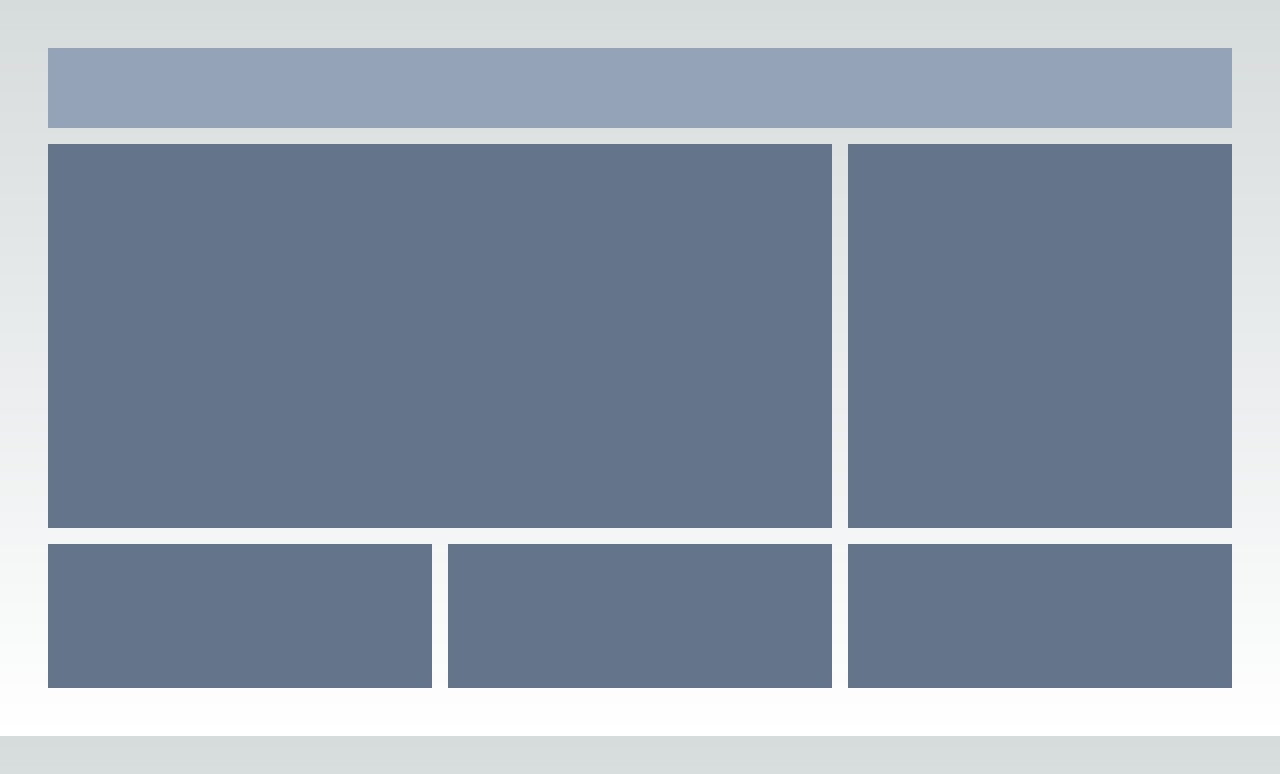
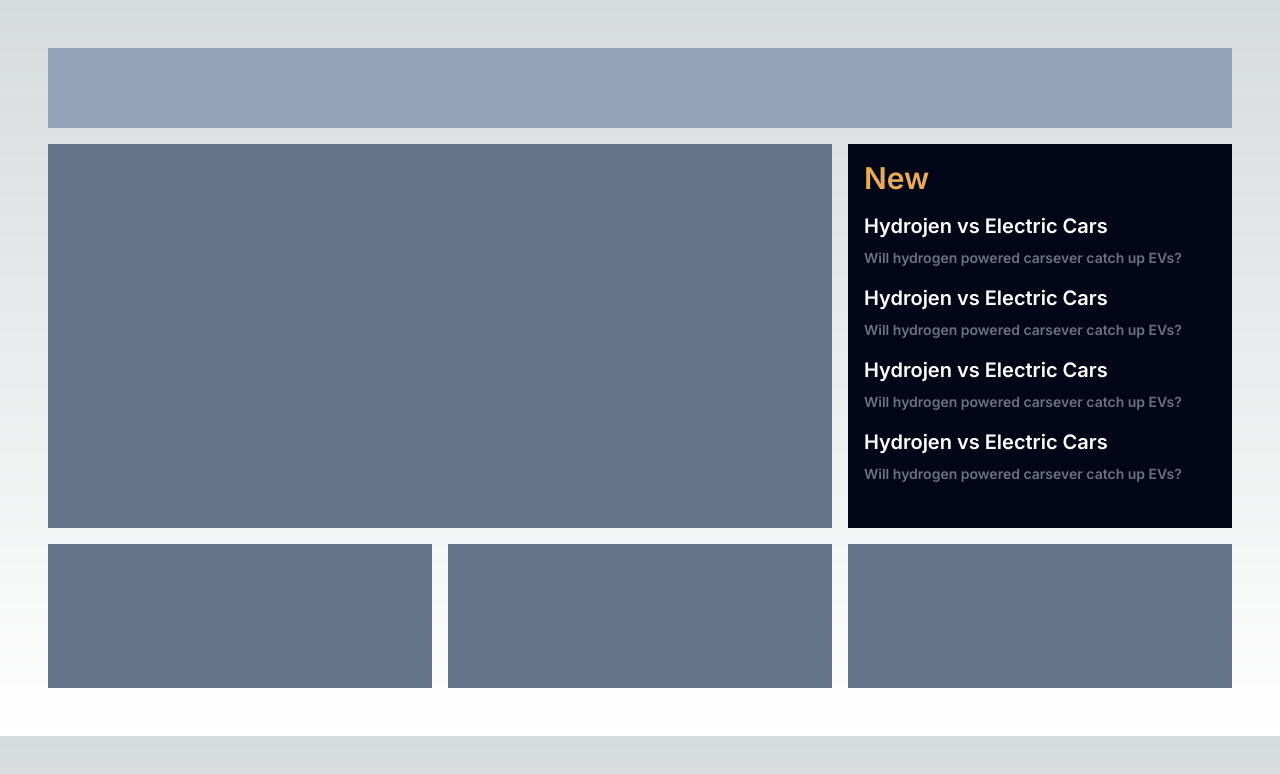
Before and after one commit to osmanyusufakkus/news-homepage-main, a Next.js app in the folder news-homepage/: page / in a window 1280 px wide. Shown: the top 774 px of the page. Built offline with nearby package versions, Linux system fonts and the light colour scheme.

Commit message:
Add news components

```diff
--- a/news-homepage/src/app/page.tsx
+++ b/news-homepage/src/app/page.tsx
@@ -1,4 +1,5 @@
-import Image from 'next/image'
+import NewsContainer from "@/components/NewsContainer";
+
 
 export default function Home() {
   return (
@@ -6,7 +7,7 @@ export default function Home() {
       <div className='w-full h-20 bg-slate-400'></div>
       <div className='grid grid-cols-12 gap-4 my-4'>
         <div className='col-span-12 md:col-span-8 w-100 h-96 bg-slate-500'></div>
-        <div className='col-span-12 md:col-span-4 w-100 h-96 bg-slate-500'></div>
+        <NewsContainer />
       </div>
       <div className='grid grid-cols-12 gap-4' >
         <div className='col-span-12 md:col-span-4 w-100 h-36 bg-slate-500'></div>
--- /dev/null
+++ b/news-homepage/src/components/News.tsx
@@ -0,0 +1,16 @@
+import React from 'react'
+
+interface Props {
+  title: string;
+  content: string;
+}
+
+export default function News(props: Props) {
+
+  return (
+    <div className='flex flex-col gap-2 my-4'>
+      <span className='text-xl text-white font-semibold'>{props.title}</span>
+      <span className='text-sm text-gray-500 font-semibold'>{props.content}</span>
+    </div>
+  )
+}
--- /dev/null
+++ b/news-homepage/src/components/NewsContainer.tsx
@@ -0,0 +1,14 @@
+import React from 'react'
+import News from './News'
+
+export default function NewsContainer() {
+  return (
+    <div className='col-span-12 md:col-span-4 w-100 h-96 bg-slate-950 p-4'>
+      <span className='text-3xl text-primary-softOrange font-semibold mb-4'>New</span>
+      <News title="Hydrojen vs Electric Cars" content='Will hydrogen powered carsever catch up EVs?'/>
+      <News title="Hydrojen vs Electric Cars" content='Will hydrogen powered carsever catch up EVs?'/>
+      <News title="Hydrojen vs Electric Cars" content='Will hydrogen powered carsever catch up EVs?'/>
+      <News title="Hydrojen vs Electric Cars" content='Will hydrogen powered carsever catch up EVs?'/>
+    </div>
+  )
+}
--- a/news-homepage/tailwind.config.js
+++ b/news-homepage/tailwind.config.js
@@ -12,6 +12,12 @@ module.exports = {
         'gradient-conic':
           'conic-gradient(from 180deg at 50% 50%, var(--tw-gradient-stops))',
       },
+      colors: {
+        primary: {
+          softOrange: 'hsl(35, 77%, 62%)',
+          softRed: 'hsl(5, 85%, 63%)',
+        },
+      },
     },
   },
   plugins: [],
```
